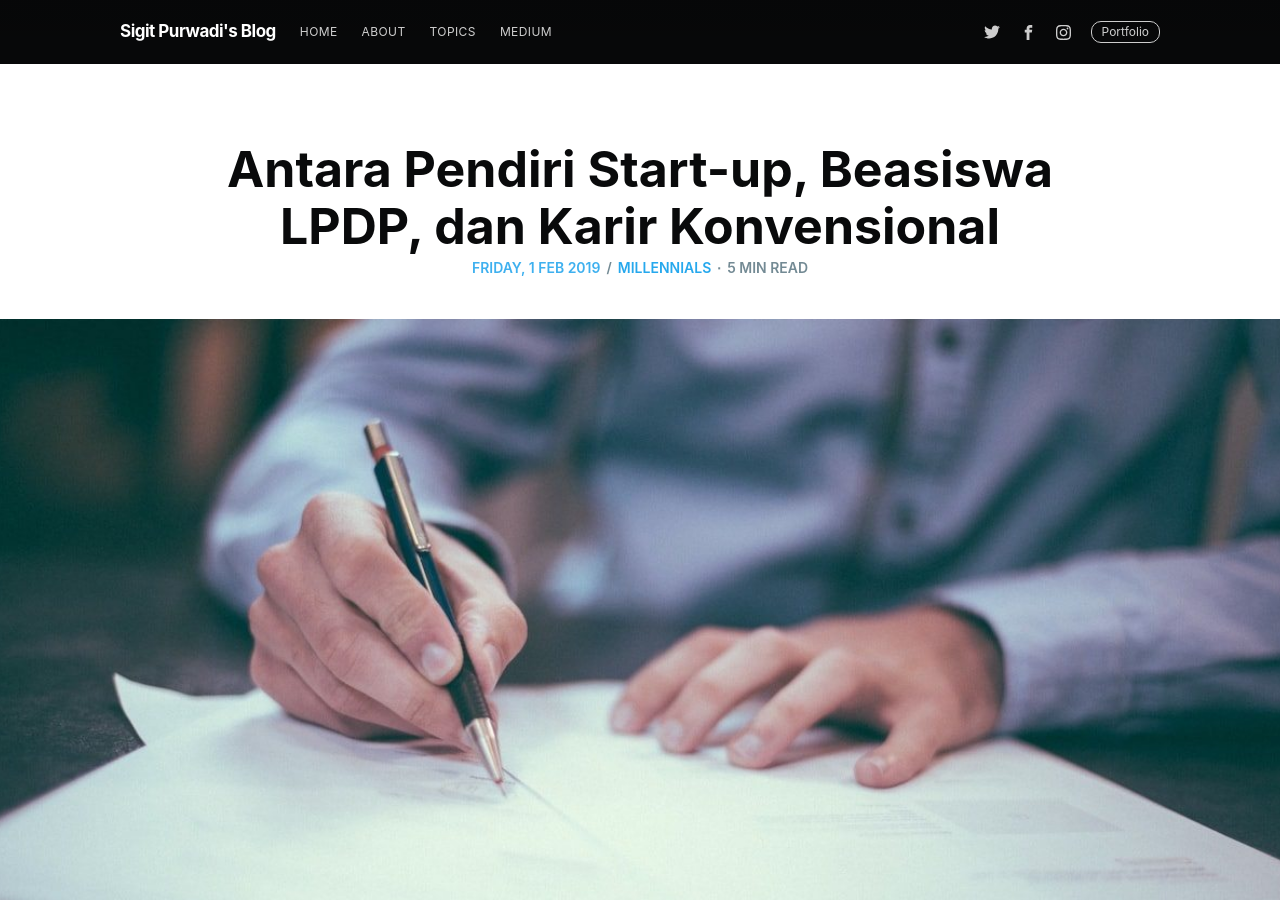
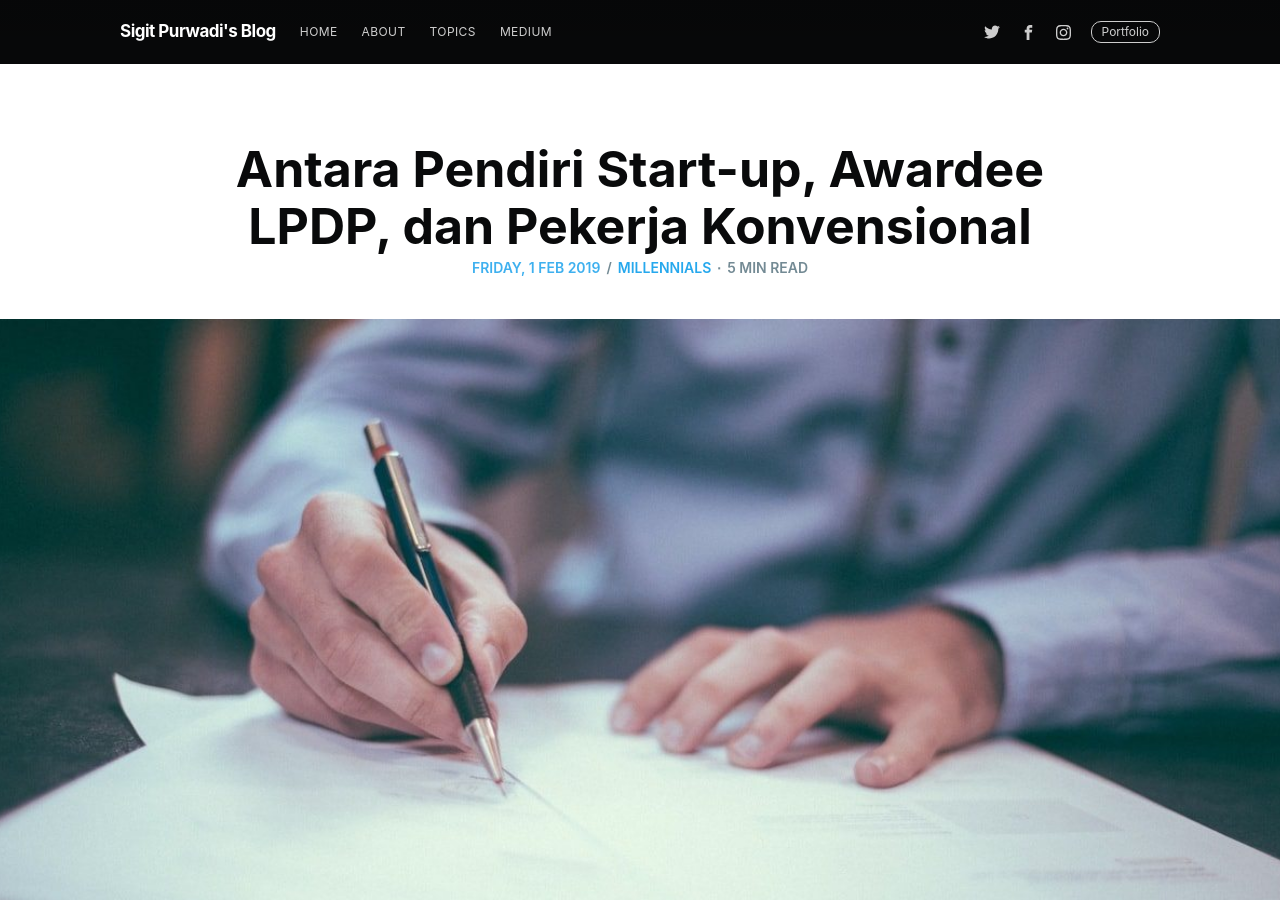
Before and after one commit to spurwadi2/v2, a Jekyll site: the page built from _posts/2019-02-01-startup-beasiswa-karir.md, in a window 1280 px wide and 900 px high. Built offline with Jekyll 4.4.1, drawn with Linux system fonts in a browser that asks for light colours; nearby versions of some CDN libraries; comment, search, counter and statistics services are not loaded.

```diff
--- a/_posts/2019-02-01-startup-beasiswa-karir.md
+++ b/_posts/2019-02-01-startup-beasiswa-karir.md
@@ -3,7 +3,7 @@
 current: post
 cover:  assets/images/signature.jpg
 navigation: True
-title: Antara Pendiri Start-up, Beasiswa LPDP, dan Karir Konvensional
+title: Antara Pendiri Start-up, Awardee LPDP, dan Pekerja Konvensional
 description: Bagi generasi milenial, ketiga pilihan ini memiliki resiko dan tingkat kesuksesan yang berbeda. Penting untuk memahami resiko yang diambil agar tidak serta-merta meletakkan ekspektasi yang terlalu berlebihan.
 summary: Bagi generasi milenial, ketiga pilihan ini memiliki resiko dan tingkat kesuksesan yang berbeda. Penting untuk memahami resiko yang diambil agar tidak serta-merta meletakkan ekspektasi yang terlalu berlebihan.
 tags: [millennials]
```
